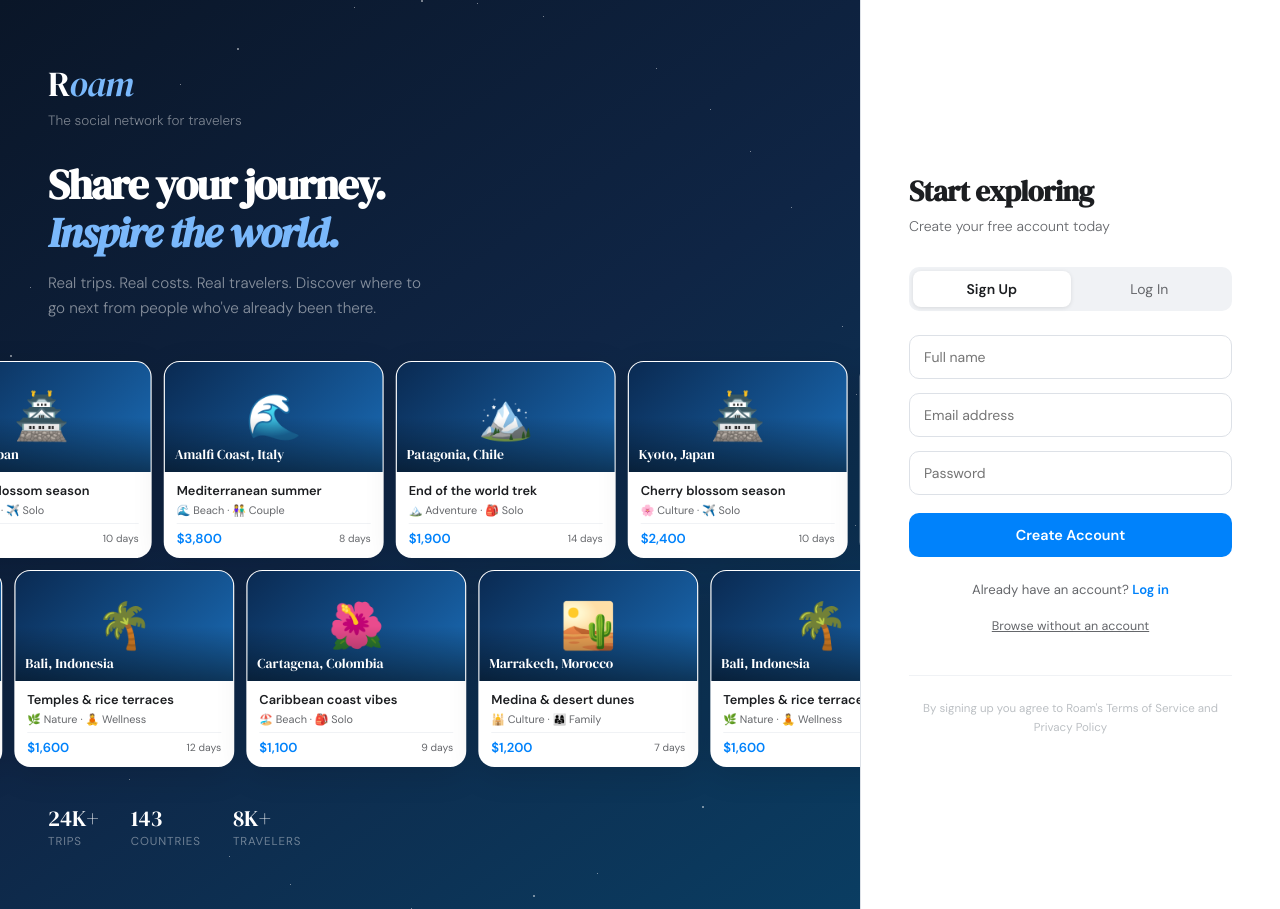
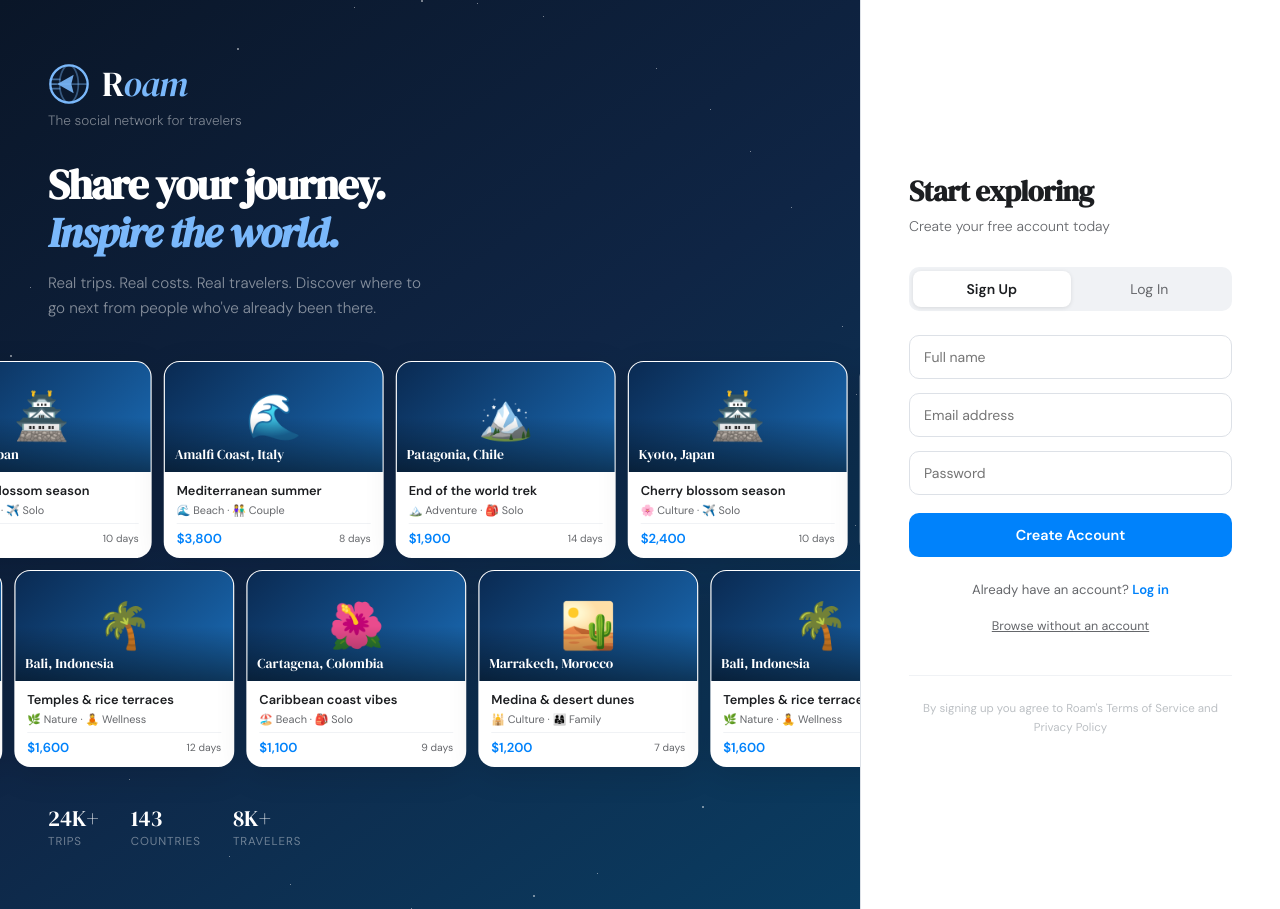
Before and after one commit to csanchez1824/roam, a React (Vite) app: page / in a window 1280 px wide. Built offline with nearby package versions, Linux system fonts and the light colour scheme.

Commit message:
added logo to landing page

```diff
--- a/src/pages/Landing.jsx
+++ b/src/pages/Landing.jsx
@@ -99,8 +99,19 @@ export default function Landing() {
 
         {/* Logo */}
         <div style={{ marginBottom: '32px', position: 'relative', zIndex: 2 }}>
-          <div style={{ fontFamily: 'DM Serif Display, serif', fontSize: '2.2rem', color: 'white', letterSpacing: '-0.03em' }}>
-            R<span style={{ color: '#7ab8fb', fontStyle: 'italic' }}>oam</span>
+          <div style={{ display: 'flex', alignItems: 'center', gap: '12px' }}>
+            <svg width="42" height="42" viewBox="0 0 36 36" fill="none" xmlns="http://www.w3.org/2000/svg">
+              <circle cx="18" cy="18" r="16" stroke="#7ab8fb" strokeWidth="2" fill="none"/>
+              <ellipse cx="18" cy="18" rx="8" ry="16" stroke="#7ab8fb" strokeWidth="1.5" fill="none" opacity="0.4"/>
+              <line x1="2" y1="18" x2="34" y2="18" stroke="#7ab8fb" strokeWidth="1.5" opacity="0.4"/>
+              <path d="M8 18 L22 10 L20 18 L22 26 Z" fill="#7ab8fb" opacity="0.9"/>
+              <line x1="2" y1="14" x2="10" y2="14" stroke="#7ab8fb" strokeWidth="1.5" strokeLinecap="round" opacity="0.5"/>
+              <line x1="2" y1="18" x2="7" y2="18" stroke="#7ab8fb" strokeWidth="1.5" strokeLinecap="round" opacity="0.3"/>
+              <line x1="2" y1="22" x2="10" y2="22" stroke="#7ab8fb" strokeWidth="1.5" strokeLinecap="round" opacity="0.5"/>
+            </svg>
+            <div style={{ fontFamily: 'DM Serif Display, serif', fontSize: '2.2rem', color: 'white', letterSpacing: '-0.03em' }}>
+              R<span style={{ color: '#7ab8fb', fontStyle: 'italic' }}>oam</span>
+            </div>
           </div>
           <div style={{ color: 'rgba(255,255,255,0.45)', fontSize: '0.85rem', fontWeight: '300', marginTop: '4px' }}>
             The social network for travelers
```
